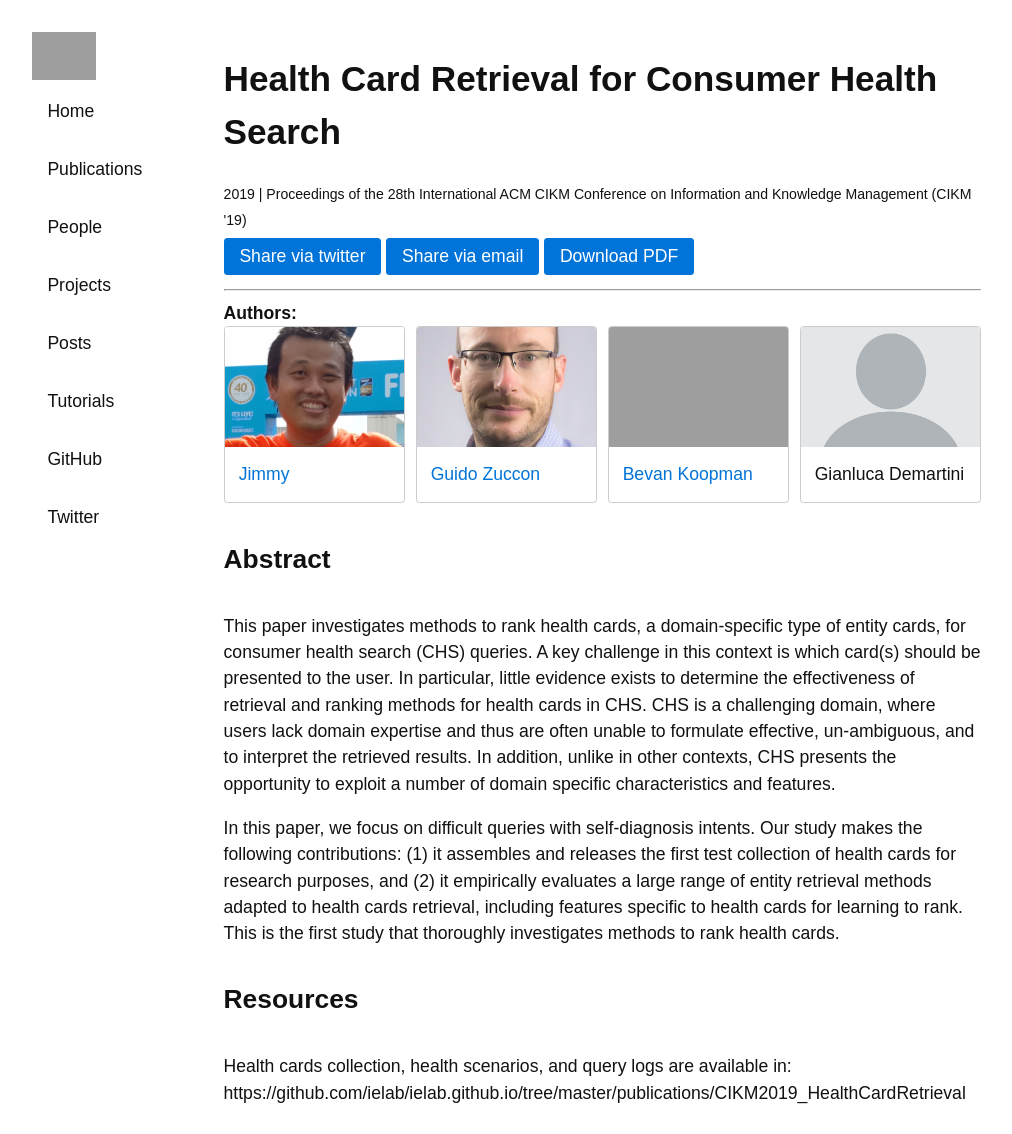
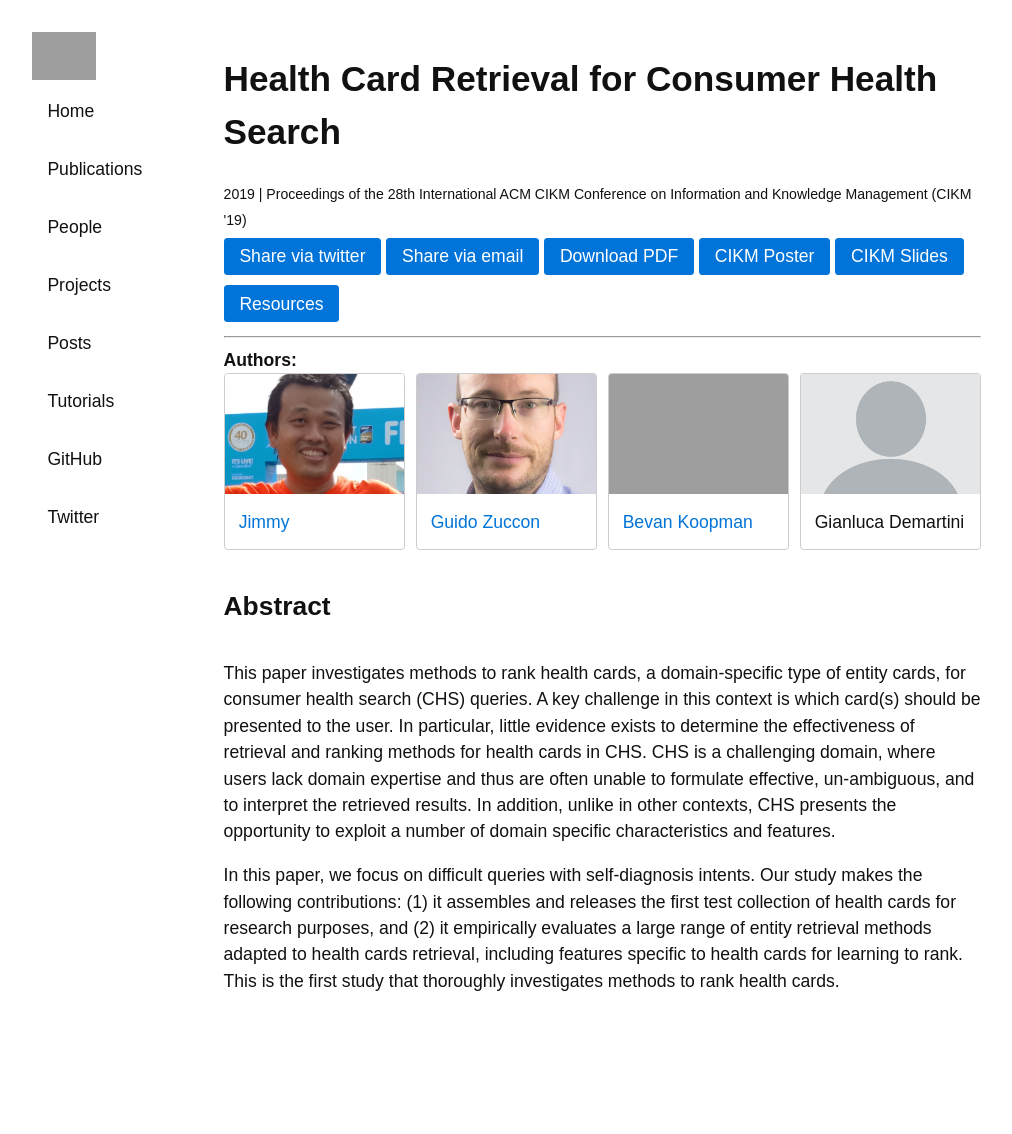
Before and after one commit to ielab/ielab.github.io, a Jekyll site: the page built from _publications/jimmy-2019-healthcardretrieval.md, in a window 1280 px wide. Shown: the whole page, without its empty margins (139-1151 px from the left). Built offline with Jekyll 4.4.1, drawn with Linux system fonts in a browser that asks for light colours; after the commit the page ends 1022 px from its top, so only the background shows below that; grey boxes are pictures that could not be loaded.

Commit message:
Update jimmy-2019-healthcardretrieval.md

```diff
--- a/_publications/jimmy-2019-healthcardretrieval.md
+++ b/_publications/jimmy-2019-healthcardretrieval.md
@@ -4,6 +4,13 @@ title: "Health Card Retrieval for Consumer Health Search"
 venue: Proceedings of the 28th International ACM CIKM Conference on Information and Knowledge Management (CIKM '19)
 year: 2019
 pdf: /publications/pdfs/jimmy2019healthcardRetrieval.pdf
+links:
+ - url: /publications/pdfs/jimmy2019healthcardRetrieval_poster.pdf
+   name: CIKM Poster
+ - url: /publications/pdfs/health_card_retrieval_slides.pdf
+   name: CIKM Slides
+ - url: https://github.com/ielab/ielab.github.io/tree/master/publications/CIKM2019_HealthCardRetrieval
+   name: Resources
 ---
 
 ## Abstract
@@ -11,8 +18,3 @@ pdf: /publications/pdfs/jimmy2019healthcardRetrieval.pdf
 This paper investigates methods to rank health cards, a domain-specific type of entity cards,  for consumer health search (CHS) queries. A key challenge in this context is which card(s) should be presented to the user. In particular, little evidence exists to determine the effectiveness of retrieval and ranking methods for health cards in CHS. CHS is a challenging domain, where  users lack domain expertise and thus are often unable to formulate effective, un-ambiguous, and to interpret the retrieved results. In addition, unlike in other contexts, CHS presents the opportunity to exploit a number of domain specific characteristics and features.
 
 In this paper, we focus on difficult queries with self-diagnosis intents. Our study makes the following contributions: (1) it assembles and releases the first test collection of health cards for research purposes, and (2) it empirically evaluates a large range of entity retrieval methods adapted to health cards retrieval, including features specific to health cards for learning to rank. This is the first study that thoroughly investigates methods to rank health cards.
-
-
-## Resources
-Health cards collection, health scenarios, and query logs are available in:
-https://github.com/ielab/ielab.github.io/tree/master/publications/CIKM2019_HealthCardRetrieval
```
